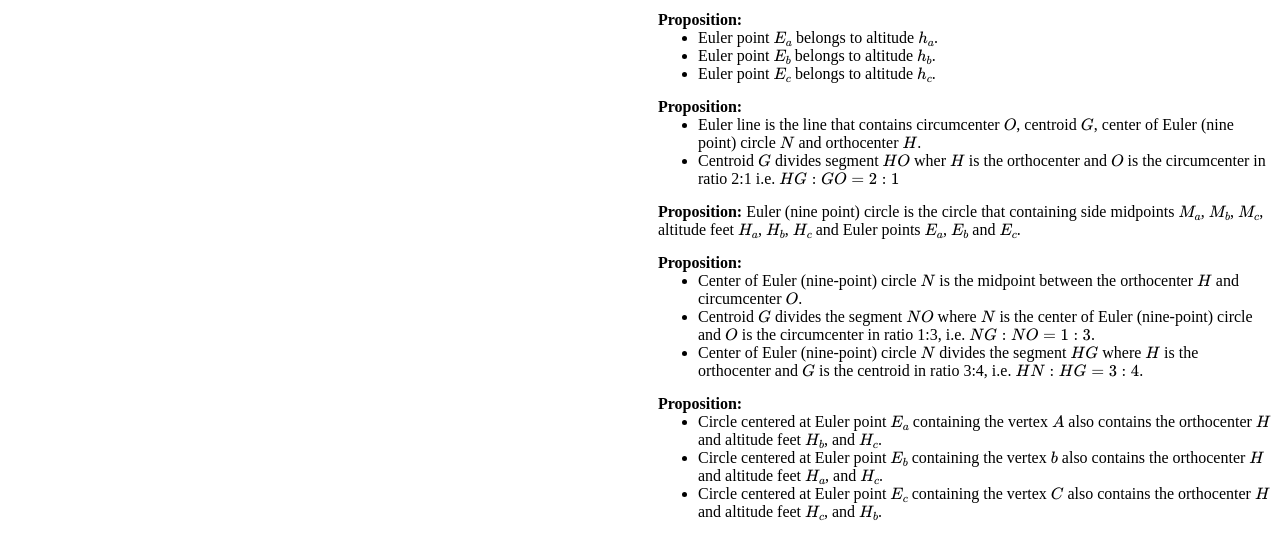
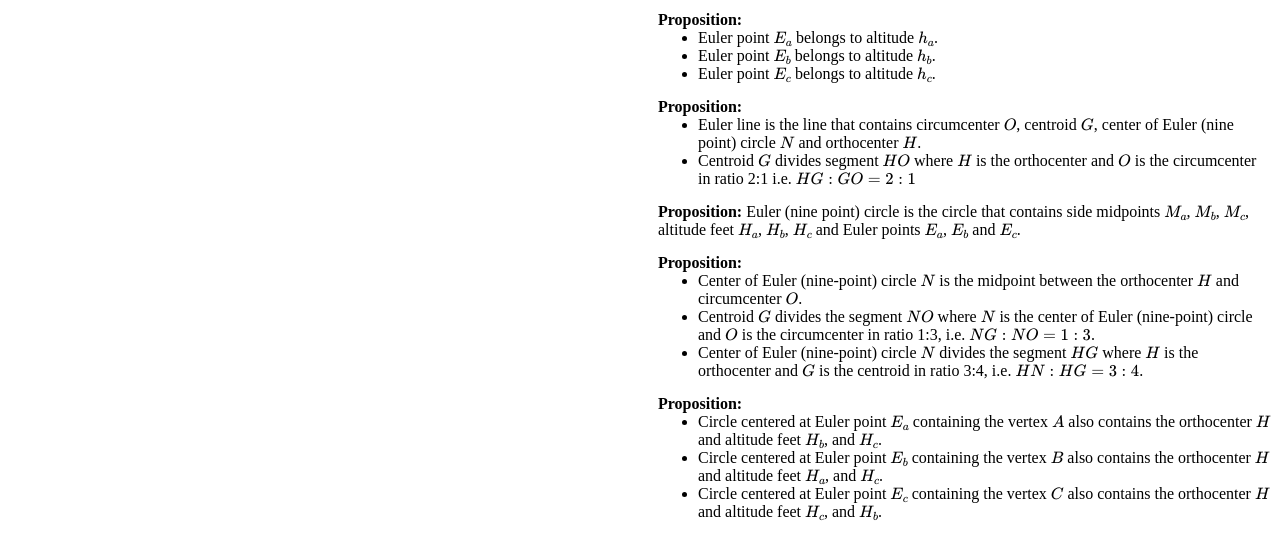
Before and after one commit to filipmaric/ArgoTriCSGUI, a website: page lemmas/euler_points.html in a window 1280 px wide. Shown: the part 142-700 px from the top of the page. Drawn offline with nearby package versions, Linux system fonts and the light colour scheme; a script that the page names is missing.

Commit message:
Sitne popravke lema na osnovu Vesninih sugestija.

```diff
--- a/lemmas/euler_points.html
+++ b/lemmas/euler_points.html
@@ -48,7 +48,7 @@
         <li>Euler line is the line that contains circumcenter \(O\),
           centroid \(G\), center of Euler (nine point) circle \(N\)
           and orthocenter \(H\).
-        <li>Centroid \(G\) divides segment \(HO\) wher \(H\) is the
+        <li>Centroid \(G\) divides segment \(HO\) where \(H\) is the
         orthocenter and \(O\) is the circumcenter in ratio 2:1
         i.e. \(HG:GO = 2:1\)
       </ul>
@@ -58,9 +58,9 @@
     <!--- D32, L17, L18, L19, L20, L21, L22, L23, L24 --->
     <div class="lemma">
       <b>Proposition:</b> Euler (nine point) circle is the circle that
-      containing side midpoints \(M_a\), \(M_b\), \(M_c\), altitude
-      feet \(H_a\), \(H_b\), \(H_c\) and Euler points \(E_a\), \(E_b\)
-      and \(E_c\).
+      contains side midpoints \(M_a\), \(M_b\), \(M_c\), altitude feet
+      \(H_a\), \(H_b\), \(H_c\) and Euler points \(E_a\), \(E_b\) and
+      \(E_c\).
     </div>
 
 
@@ -86,7 +86,7 @@
           vertex \(A\) also contains the orthocenter \(H\) and altitude
           feet \(H_b\), and \(H_c\).
         <li>Circle centered at Euler point \(E_b\) containing the
-          vertex \(b\) also contains the orthocenter \(H\) and altitude
+          vertex \(B\) also contains the orthocenter \(H\) and altitude
           feet \(H_a\), and \(H_c\).
         <li>Circle centered at Euler point \(E_c\) containing the
           vertex \(C\) also contains the orthocenter \(H\) and altitude
@@ -139,6 +139,7 @@
     const N = RC.midpoint(O, H).label("N").color("purple");
     const n = RC.circle(N, Ea).color("purple");
 
+    const e = RC.line(O, H).color("purple").label("e");
 
     const cEaA = RC.circle(Ea, A).color("magenta");
     const cEbB = RC.circle(Eb, B).color("magenta");
```
Also changed, not shown: lemmas/altitude_feet.html (+3 -3 lines), lemmas/angle_bisector_feet.html (+1 -1 lines), lemmas/orthocenter.html (+1 -1 lines).
